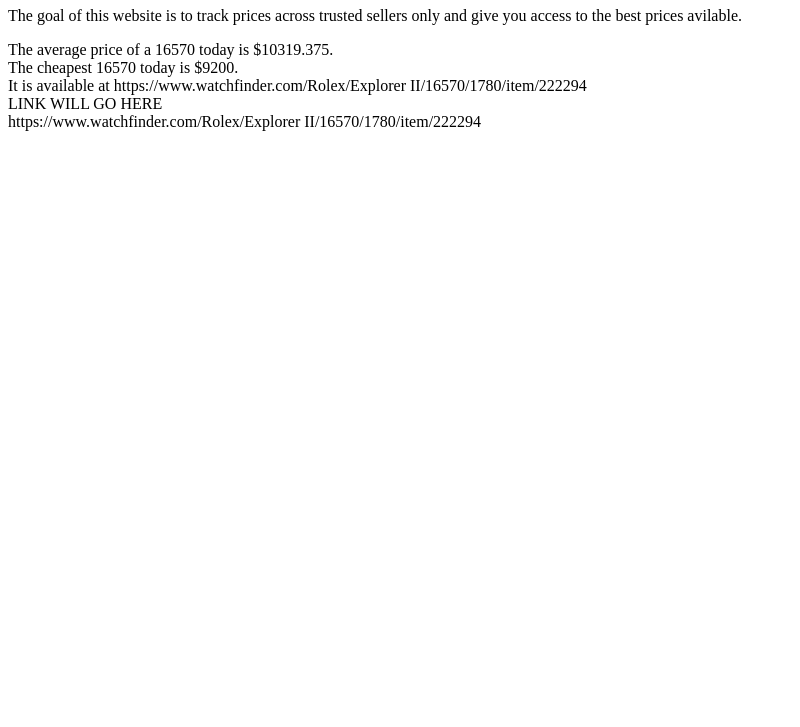
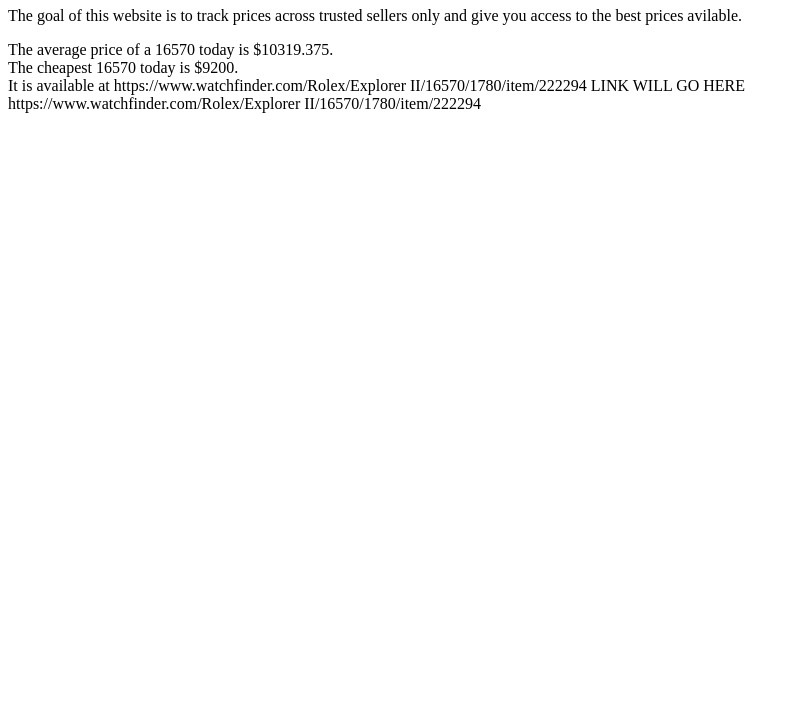
Before and after one commit to abrahamryzhik/TrustedGray, a plain HTML site: page index.html in a window 1280 px wide. Shown: the part 73-800 px from the top of the page, without its empty margins (0-800 px from the left). Drawn offline with Linux system fonts and the light colour scheme.

Commit message:
inline experimenting pt 2

```diff
--- a/index.html
+++ b/index.html
@@ -7,7 +7,7 @@
 
 <!-- <div><object data="today_summary.txt"></object></div> -->
 
-<div id="summary">Pow</div>
+<span id="summary">Pow</span>
 <span id="link here"> LINK WILL GO HERE </span>
 
 <div id="isolated-link">Link here</div>
```
